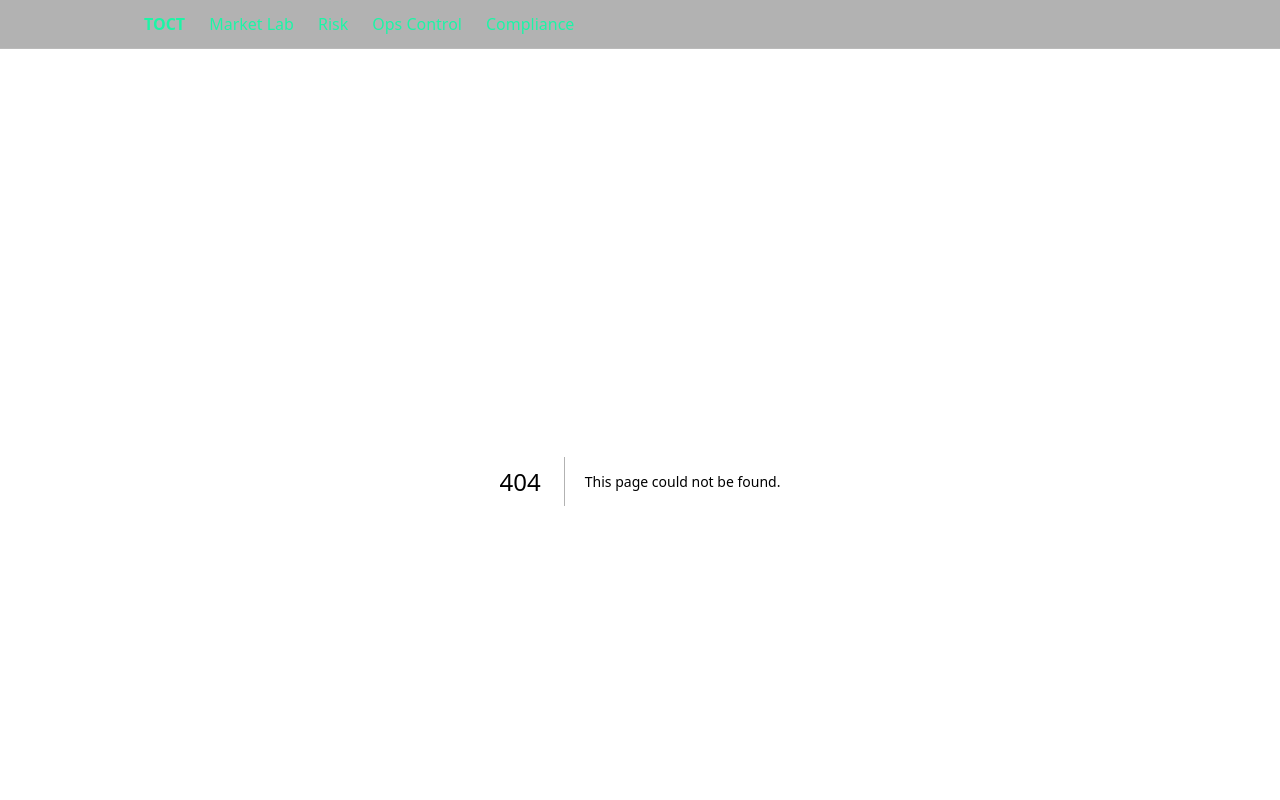
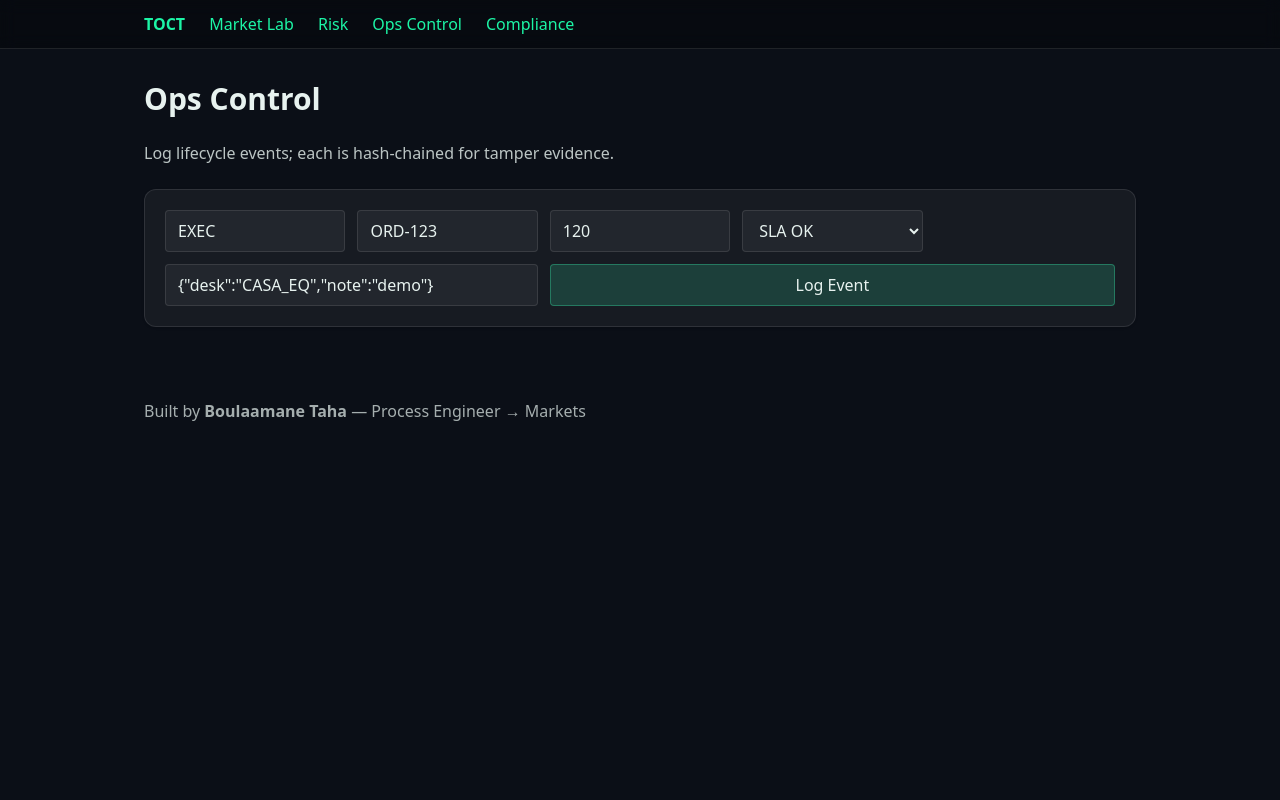
Before and after one commit to TahaBo04/Toct, a Next.js app in the folder frontend/: page /ops-control in a window 1280 px wide. Before the commit this address had no page. Shown: the top 800 px of the page. Built offline with nearby package versions, Linux system fonts and the light colour scheme; no server answers.

Commit message:
Create page.tsx

```diff
--- /dev/null
+++ b/frontend/src/app/ops-control/page.tsx
@@ -0,0 +1,36 @@
+"use client";
+import { useState } from "react";
+import { api } from "@/lib/api";
+
+export default function OpsControl() {
+  const [stage,setStage]=useState("EXEC");
+  const [entity,setEntity]=useState("ORD-123");
+  const [lat,setLat]=useState(120);
+  const [ok,setOk]=useState(true);
+  const [details,setDetails]=useState('{"desk":"CASA_EQ","note":"demo"}');
+  const [result,setResult]=useState<any>(null);
+
+  async function push() {
+    const r = await api("/ops/event",{method:"POST",headers:{"Content-Type":"application/json"},
+      body: JSON.stringify({stage, entity_id:entity, latency_ms:lat, sla_ok:ok, details_json:details})});
+    setResult(r);
+  }
+
+  return (
+    <div className="space-y-6">
+      <h1 className="h1">Ops Control</h1>
+      <p className="opacity-80">Log lifecycle events; each is hash-chained for tamper evidence.</p>
+      <div className="card grid md:grid-cols-5 gap-3">
+        <input className="bg-white/5 border border-white/10 rounded px-3 py-2" value={stage} onChange={e=>setStage(e.target.value)} />
+        <input className="bg-white/5 border border-white/10 rounded px-3 py-2" value={entity} onChange={e=>setEntity(e.target.value)} />
+        <input type="number" className="bg-white/5 border border-white/10 rounded px-3 py-2" value={lat} onChange={e=>setLat(parseInt(e.target.value))} />
+        <select className="bg-white/5 border border-white/10 rounded px-3 py-2" value={ok? "1":"0"} onChange={e=>setOk(e.target.value==="1")} >
+          <option value="1">SLA OK</option><option value="0">SLA Breach</option>
+        </select>
+        <input className="bg-white/5 border border-white/10 rounded px-3 py-2 md:col-span-2" value={details} onChange={e=>setDetails(e.target.value)} />
+        <button onClick={push} className="bg-emerald-400/20 border border-emerald-400/40 px-4 py-2 rounded md:col-span-3">Log Event</button>
+      </div>
+      {result && <div className="card"><pre>{JSON.stringify(result,null,2)}</pre></div>}
+    </div>
+  );
+}
```
